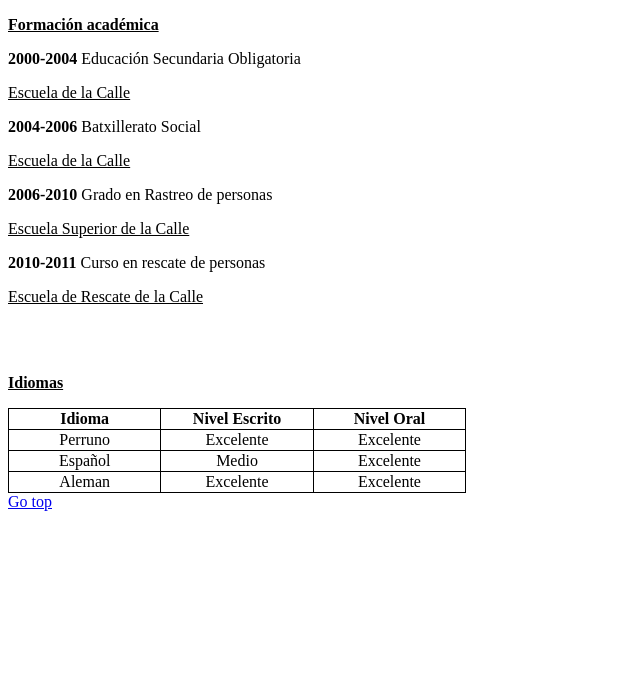
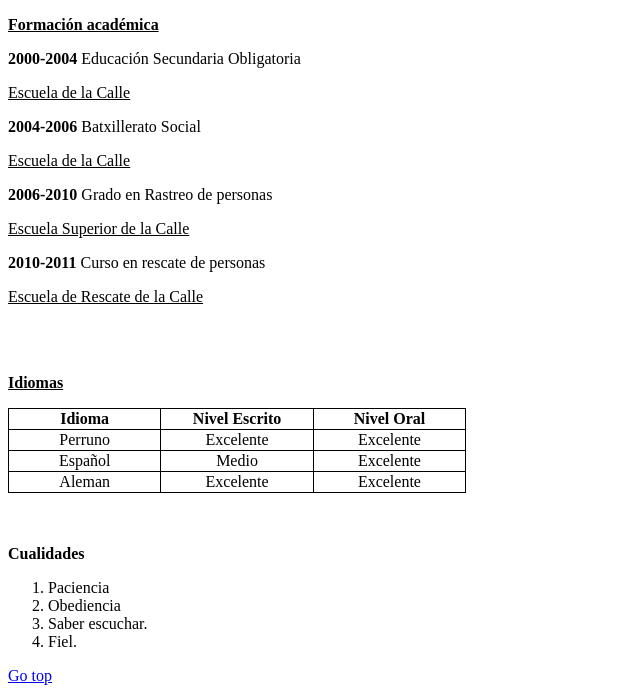
Before and after one commit to JordiFernandez/CursHTMLCSSJS, a plain HTML site: page HTML/CV/CV.html in a window 1280 px wide. Shown: the part 877-1570 px from the top of the page, without its empty margins (0-640 px from the left). Before the commit the page ends 1396 px from the top, so only its background shows below. Drawn offline with Linux system fonts and the light colour scheme.

Commit message:
CV changes

```diff
--- a/HTML/CV/CV.html
+++ b/HTML/CV/CV.html
@@ -64,6 +64,14 @@
 		<td>Excelente</td>
 	</tr>
 	</table>
+	<br><br>
+	<p><b>Cualidades</b></p>
+	<ol>
+		<li>Paciencia</li>
+		<li>Obediencia</li>
+		<li>Saber escuchar.</li>
+		<li>Fiel.</li>
+	</ol>
 </section>
 <a href="#TOP" id=Bottom> Go top</a>
 
```
